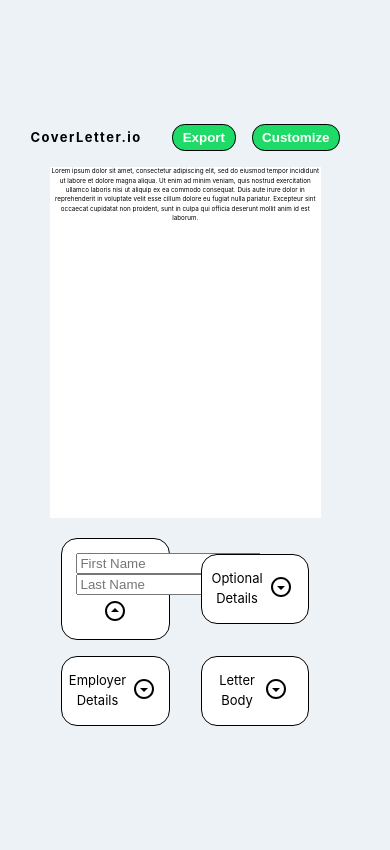
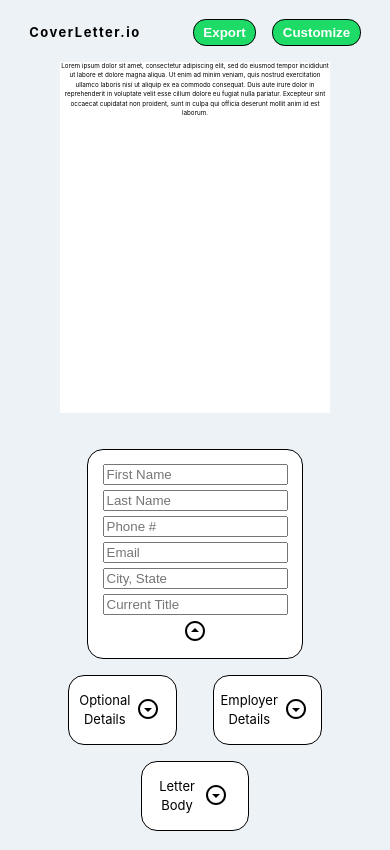
Before and after one commit to iyilmaz24/cv-generator-react, a React (Vite) app: page / in a window 390 px wide. Built offline with nearby package versions, Linux system fonts and the light colour scheme.

Commit message:
add css for better re-sizing and mobile device support

```diff
--- a/src/App.css
+++ b/src/App.css
@@ -4,25 +4,34 @@
   margin: 0;
   text-align: center;
   display: flex;
-  justify-content: space-evenly;
+  justify-content: center;
   align-items: center;
 
   min-height: 850px;
   overflow-y: scroll;
   -webkit-overflow-scrolling: touch;
-  --local-height: max(90vh, 90vh);
+  --local-height: max(90vh, 600px);
+}
+
+#content-wrapper{
+  display: flex;
+  flex-direction: column;
+  justify-content: center;
+  align-items: center;
+  height: fit-content;
+  margin: 1rem 0rem 1rem 0rem;
 }
 
 #top-header-div{
   display: flex;
-  justify-content: space-evenly;
+  justify-content: space-between;
   align-items: center;
   margin-top: 1rem;
-  width: 95%;
+  width: 85%;
 }
 
 #logo-text{
-  font-size: calc(0.037 * var(--local-height));
+  font-size: max(1rem, calc(0.037 * var(--local-height)));
   font-weight: bolder;
   letter-spacing: 1.5px;
 }
@@ -50,17 +59,14 @@
   display: flex;
   justify-content: space-evenly;
   align-items: center;
-  width: 95%;
-  height: 90%;
-  margin-bottom: 1rem;
+  width: 100%;
+  /* height: 90%; */
+  gap: 1.25rem;
 }
 
 #left-form{
-  margin: 1rem;
-  margin-left: 0rem;
-  height: 90vh;
-  width: 35%;
-
+  margin: 0rem 0rem 1rem 0rem;
+  /* height: 90vh; */
   display: flex;
   flex-direction: column;
   justify-content: flex-start;
@@ -69,10 +75,8 @@
 }
 
 #right-preview{
-  margin: 1rem;
-  height: 90vh;
-  width: 65%;
-
+  margin: 1rem 0rem 1rem 0rem;
+  /* height: 90vh; */
   display: flex;
   flex-direction: column;
   justify-content: flex-start;
@@ -88,8 +92,26 @@
   border: 1px solid #000000;
   border-radius: 1rem;
   font-size: calc(0.037 * var(--local-height));
+  height: fit-content;
+}
+
+.component-form-shown{
+  width: max(20vw, fit-content);
+  > form {
+    display: flex;
+    flex-direction: column;
+    justify-content: center;
+    align-items: center;
+    width: fit-content;
+    gap: 5px;
+  }
+  > form input, form textarea {
+    font-size: min(inherit, 1rem);
+  }
+}
+
+.component-form-closed{
   width: min(20vw);
-  height: fit-content;
 }
 
 .component-preview{
@@ -125,7 +147,7 @@
     align-items: center;
   }
   .component-form {
-    font-size: calc(0.02 * var(--local-height));
+    font-size: max(1rem, calc(0.02 * var(--local-height)));
   }
 
   #left-form{
@@ -135,16 +157,15 @@
     align-items: center;
     flex-wrap: wrap;
     gap: 1rem;
-    margin: 0.25rem 0rem 0rem 0rem;
+    width: 75%
 
-    height: 20%;
-    width: 75%;
+    /* height: 20%; */
+
   }
 
   #right-preview{
-    margin: 1rem;
-    height: 100%;
-    width: 100%;
+    /* height: 100%;
+    width: 100%; */
 
     display: flex;
     justify-content: center;
@@ -155,27 +176,40 @@
 
 @media screen and (orientation:portrait) {
   #root{
-    --mobile-local-height: 90vw;
+    --mobile-local-width: 90vw;
   }
 
   .component-form {
-    font-size: calc(0.02 * var(--mobile-local-height));
+    font-size: max(1rem, calc(0.02 * var(--mobile-local-width)));
   }
 
   #logo-text{
-    font-size: calc(0.037 * var(--mobile-local-height));
+    font-size: calc(0.037 * var(--mobile-local-width));
   }
 
   .component-form{
     padding: 0.9rem;
-    font-size: calc(0.037 * var(--mobile-local-height));
+    font-size: calc(0.037 * var(--mobile-local-width));
   }
 
   .component-preview{
-    height: min(var(--mobile-local-height));
-    width: calc(0.772 * var(--mobile-local-height));
-    font-size: calc(0.018 * var(--mobile-local-height));
+    height: min(var(--mobile-local-width));
+    width: calc(0.772 * var(--mobile-local-width));
+    font-size: calc(0.018 * var(--mobile-local-width));
   }
 
 
 }
+
+/* for Galaxy Fold users: Arrange the top logo and buttons into a column and add gap between them */
+@media only screen and (max-width: 300px){
+  #top-header-div{
+    display: flex;
+    flex-direction: column;
+    justify-content: center;
+    align-items: center;
+    margin-top: 1rem;
+    width: 85%;
+    gap: 10px;
+  }
+}
--- a/src/App.jsx
+++ b/src/App.jsx
@@ -16,7 +16,7 @@ function App() {
 
   return (
     <>
-    <div>
+    <div id='content-wrapper'>
 
       <div id='top-header-div'>
         <div id='logo-text'>CoverLetter.io</div>
--- a/src/components/additionalDetails.jsx
+++ b/src/components/additionalDetails.jsx
@@ -1,14 +1,16 @@
 
 
 export default function AdditionalDetails({  styleClasses, children, shown }) {
-
     if(shown){
         return (
             <>
-                <div className={styleClasses}>
-                    Optional Details
+                <div className={styleClasses + " component-form-shown"}>
+                    <form>
+                        <input placeholder="LinkedIn"></input>
+                        <input placeholder="GitHub"></input>
+                        <input placeholder="Website/Other"></input>
+                    </form>
                     <div className="form-title">
-
                         { children }
                     </div>
                 </div>
@@ -18,7 +20,7 @@ export default function AdditionalDetails({  styleClasses, children, shown }) {
     else{
         return (
             <>
-                <div className={styleClasses}>
+                <div className={styleClasses + " component-form-closed"}>
                     <div className="form-title">
                         Optional Details
                         { children }
--- a/src/components/companyDetails.jsx
+++ b/src/components/companyDetails.jsx
@@ -5,8 +5,11 @@ export default function CompanyDetails({  styleClasses, children, shown }) {
     if(shown){
         return (
             <>
-                <div className={styleClasses}>
-                    Employer Details
+                <div className={styleClasses + " component-form-shown"}>
+                    <form>
+                        <input placeholder="Company"></input>
+                        <input placeholder="Position"></input>
+                    </form>
                     <div className="form-title">
                         { children }
                     </div>
@@ -17,7 +20,7 @@ export default function CompanyDetails({  styleClasses, children, shown }) {
     else{
         return (
             <>
-                <div className={styleClasses}>
+                <div className={styleClasses + " component-form-closed"}>
                     <div className="form-title">
                         Employer Details
                         { children }
--- a/src/components/coverLetter.jsx
+++ b/src/components/coverLetter.jsx
@@ -5,8 +5,12 @@ export default function CoverLetter({  styleClasses, children, shown }) {
     if(shown){
         return (
             <>
-                <div className={styleClasses}>
-                    Letter Body
+                <div className={styleClasses + " component-form-shown"}>
+                    <form>
+                        <input placeholder="Greeting"></input>
+                        <textarea placeholder="Body"></textarea>
+                        <input placeholder="Outro"></input>
+                    </form>
                     <div className="form-title">
                         { children }
                     </div>
@@ -17,7 +21,7 @@ export default function CoverLetter({  styleClasses, children, shown }) {
     else{
         return (
             <>
-                <div className={styleClasses}>
+                <div className={styleClasses + " component-form-closed"}>
                     <div className="form-title">
                         Letter Body
                         { children }
--- a/src/components/personalDetails.jsx
+++ b/src/components/personalDetails.jsx
@@ -5,11 +5,14 @@ export default function PersonalDetails({  styleClasses, children, shown }) {
     if (shown) {
         return (
             <>
-                <div className={styleClasses}>
-                    {/* Personal Details */}
+                <div className={styleClasses + " component-form-shown"}>
                     <form>
                         <input placeholder="First Name"></input>
                         <input placeholder="Last Name"></input>
+                        <input placeholder="Phone #"></input>
+                        <input placeholder="Email"></input>
+                        <input placeholder="City, State"></input>
+                        <input placeholder="Current Title"></input>
                     </form>
                     <div className="form-title">
                         { children }
@@ -22,7 +25,7 @@ export default function PersonalDetails({  styleClasses, children, shown }) {
     else {
         return (
             <>
-                <div className={styleClasses}>
+                <div className={styleClasses + " component-form-closed"}>
                     <div className="form-title">
                         Personal Details
                         { children }
```
